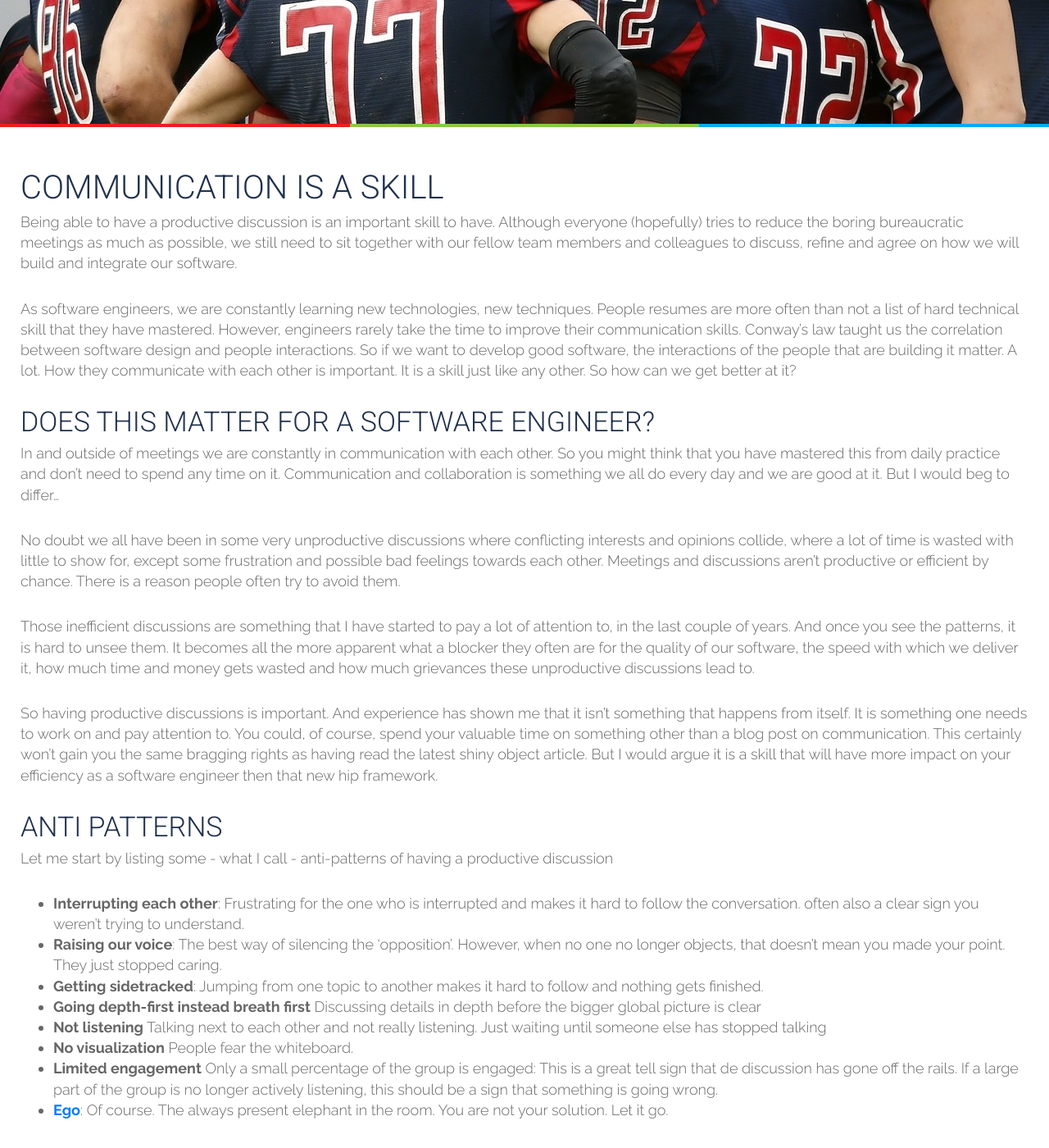
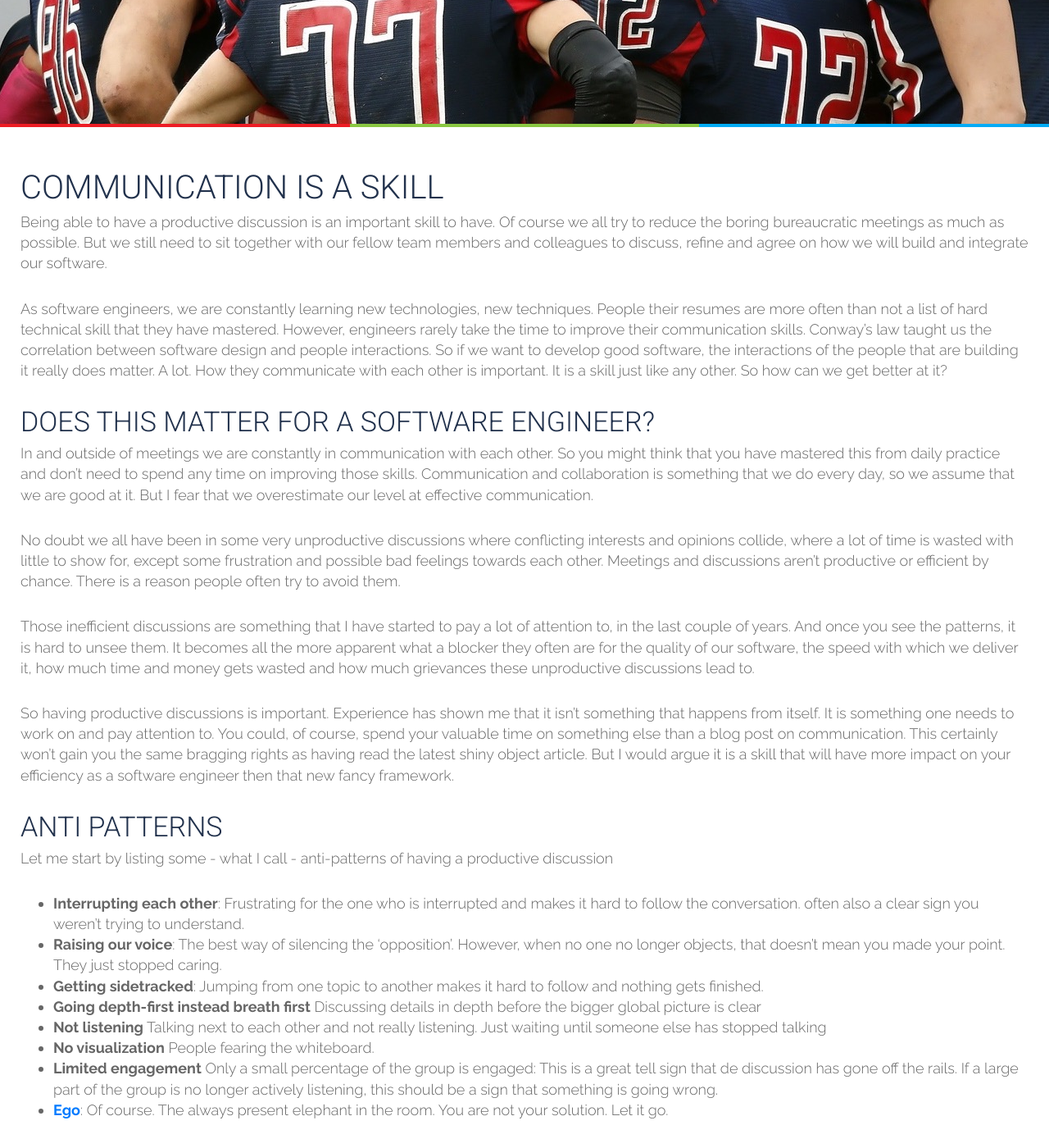
Before and after one commit to tripledio/tripledio.github.io, a Jekyll site: the page built from _posts/2019-09-12-communication-as-a-skill.md, in a window 1280 px wide and 1400 px high, scrolled down 459 px. Shown: the whole window at 82% size. Built offline with Jekyll 4.4.1, drawn with Linux system fonts in a browser that asks for light colours; some of the changed text lies outside the part shown.

Commit message:
corrections from Thijs and Olivier

```diff
--- a/_posts/2019-09-12-communication-as-a-skill.md
+++ b/_posts/2019-09-12-communication-as-a-skill.md
@@ -12,19 +12,19 @@
 ---
 # Communication is a skill
 
-Being able to have a productive discussion is an important skill to have. Although everyone (hopefully) tries to reduce the boring bureaucratic meetings as much as possible, we still need to sit together with our fellow team members and colleagues to discuss, refine and agree on how we will build and integrate our software.
+Being able to have a productive discussion is an important skill to have. Of course we all try to reduce the boring bureaucratic meetings as much as possible. But we still need to sit together with our fellow team members and colleagues to discuss, refine and agree on how we will build and integrate our software.
 
-As software engineers, we are constantly learning new technologies, new techniques. People resumes are more often than not a list of hard technical skill that they have mastered. However, engineers rarely take the time to improve their communication skills. Conway's law taught us the correlation between software design and people interactions. So if we want to develop good software, the interactions of the people that are building it matter. A lot. How they communicate with each other is important. It is a skill just like any other. So how can we get better at it?
+As software engineers, we are constantly learning new technologies, new techniques. People their resumes are more often than not a list of hard technical skill that they have mastered. However, engineers rarely take the time to improve their communication skills. Conway's law taught us the correlation between software design and people interactions. So if we want to develop good software, the interactions of the people that are building it really does matter. A lot. How they communicate with each other is important. It is a skill just like any other. So how can we get better at it?
 
 ## Does this matter for a software engineer?
 
-In and outside of meetings we are constantly in communication with each other. So you might think that you have mastered this from daily practice and don't need to spend any time on it. Communication and collaboration is something we all do every day and we are good at it. But I would beg to differ...
+In and outside of meetings we are constantly in communication with each other. So you might think that you have mastered this from daily practice and don't need to spend any time on improving those skills. Communication and collaboration is something that we do every day, so we assume that we are good at it. But I fear that we overestimate our level at effective communication.
 
 No doubt we all have been in some very unproductive discussions where conflicting interests and opinions collide, where a lot of time is wasted with little to show for, except some frustration and possible bad feelings towards each other. Meetings and discussions aren't productive or efficient by chance. There is a reason people often try to avoid them.
 
 Those inefficient discussions are something that I have started to pay a lot of attention to, in the last couple of years. And once you see the patterns, it is hard to unsee them. It becomes all the more apparent what a blocker they often are for the quality of our software, the speed with which we deliver it, how much time and money gets wasted and how much grievances these unproductive discussions lead to.
 
-So having productive discussions is important. And experience has shown me that it isn’t something that happens from itself. It is something one needs to work on and pay attention to.  You could, of course, spend your valuable time on something other than a blog post on communication. This certainly won't gain you the same bragging rights as having read the latest shiny object article. But I would argue it is a skill that will have more impact on your efficiency as a software engineer then that new hip framework.
+So having productive discussions is important. Experience has shown me that it isn’t something that happens from itself. It is something one needs to work on and pay attention to.  You could, of course, spend your valuable time on something else than a blog post on communication. This certainly won't gain you the same bragging rights as having read the latest shiny object article. But I would argue it is a skill that will have more impact on your efficiency as a software engineer then that new fancy framework.
 
 
 ## Anti Patterns
@@ -36,7 +36,7 @@
 + **Getting sidetracked**: Jumping from one topic to another makes it hard to follow and nothing gets finished.
 + **Going depth-first instead breath first** Discussing details in depth before the bigger global picture is clear
 + **Not listening** Talking next to each other and not really listening. Just waiting until someone else has stopped talking
-+ **No visualization** People fear the whiteboard.
++ **No visualization** People fearing the whiteboard.
 + **Limited engagement** Only a small percentage of the group is engaged: This is a great tell sign that de discussion has gone off the rails. If a large part of the group is no longer actively listening, this should be a sign that something is going wrong.
 + [**Ego**](/26/06/2018/LocalHero##ego): Of course. The always present elephant in the room. You are not your solution. Let it go.
 
@@ -115,15 +115,15 @@
 
 ##### Don’t waste time on discussing and deciding conflicting ideas.
 
-We should do/ act on different ideas. See what works by doing it. Model multiple solutions out. Discuss on concretes.
+The best way to resolve conflicting ideas is to act upon them. See what works by doing it. Model multiple solutions out. Discuss on concretes.
 
 ##### Visualize things.
 
-![Visualize](/img/posts/communication/drawing-whiteboard.jpg "Don't fear the whietboard"){:width="500px" : .center-image}
+![Visualize](/img/posts/communication/drawing-whiteboard.jpg "Don't fear the whiteboard"){:width="500px" : .center-image}
 
 Make a drawing, use post-its. Make it clear what we are discussing and where we are in the discussion.
 
-Letting go of the keyboard, or being the first one in a meeting to step up is a big hurdle to take. People seem to think it is not worth the effort, or maybe fear the attention. But visualizing the topic we are discussing can greatly increase the efficiency of the discussion, speed up the process and helps in aiding sure everyone is talking about the same thing.
+Letting go of the keyboard, or being the first one in a meeting to step up is a big hurdle to take. People seem to think it is not worth the effort, or maybe fear the attention. But visualizing the topic we are discussing can greatly increase the efficiency of the discussion, speed up the process and making sure that everyone is talking about the same thing.
 
 When we are discussing against a visualization
 + it reduces the cognitive overload
```
Also changed, not shown: other parts of _posts/2019-09-12-communication-as-a-skill.md (+1 -1 lines).
